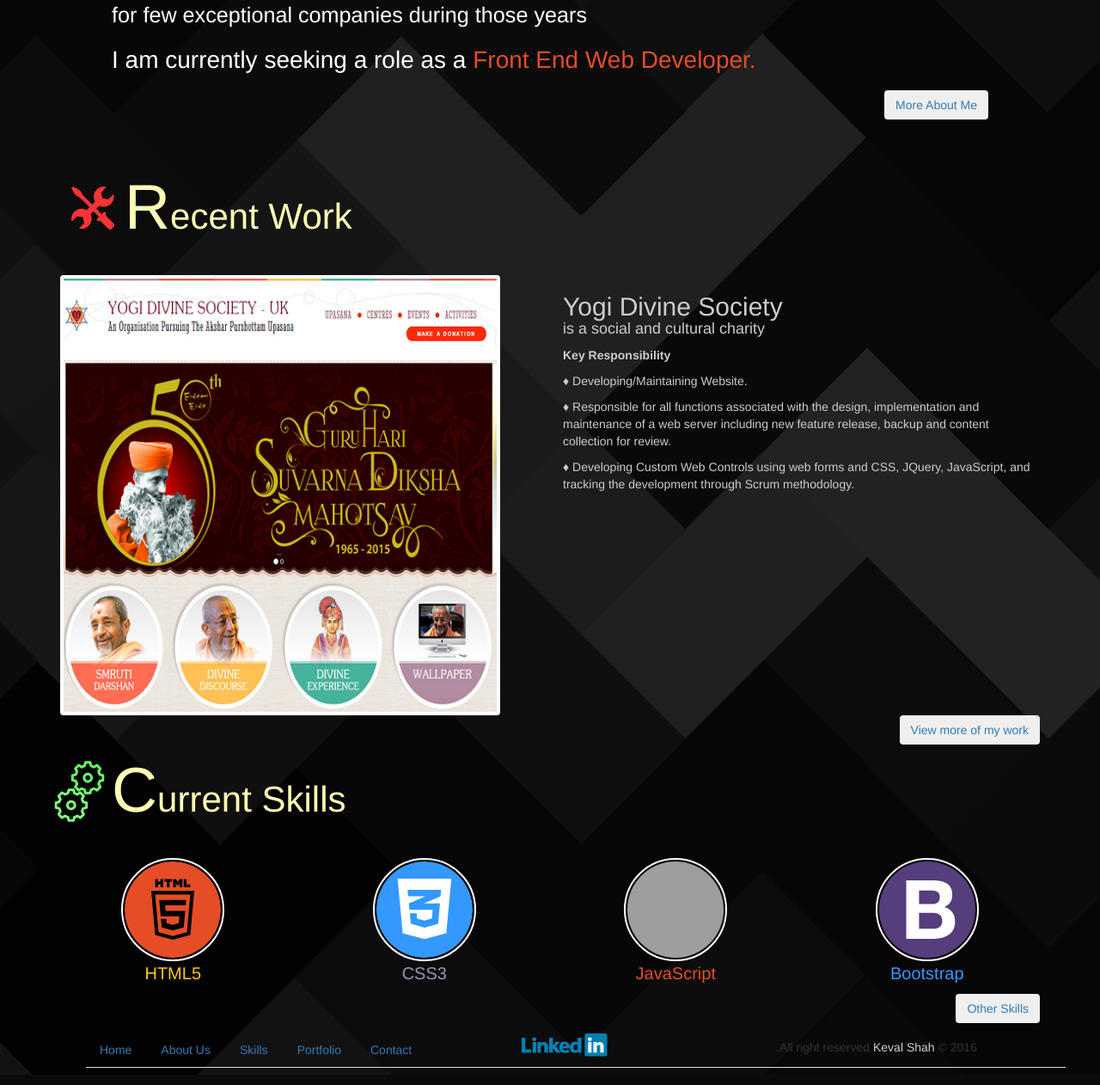
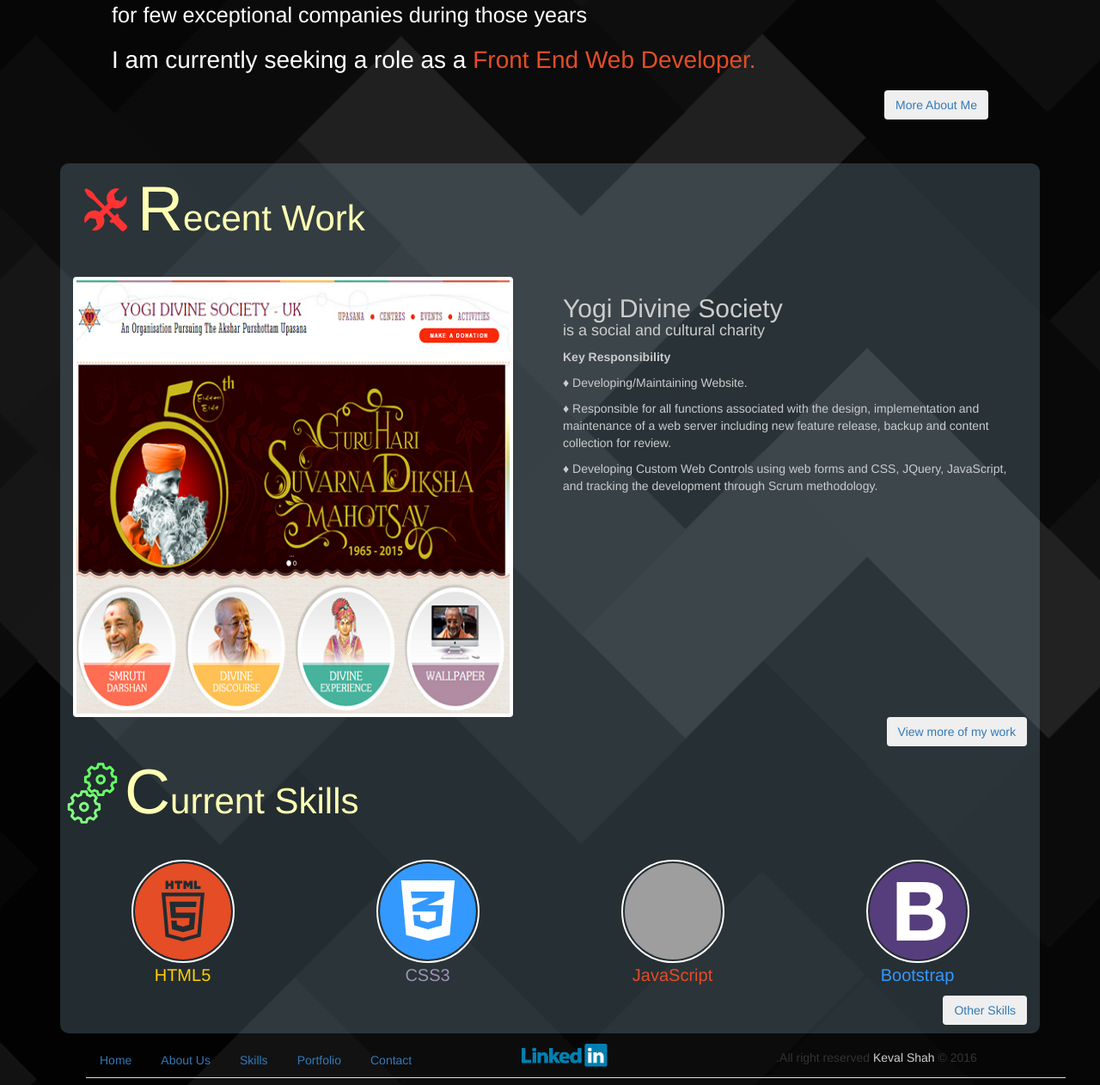
Before and after one commit to kevalvshah/kevalshah.info, a PHP site: page / in a window 1280 px wide. Shown: the part 566-1828 px from the top of the page at 86% size. Run offline with PHP 8.4, Linux system fonts and the light colour scheme; some libraries are stand-ins or nearby versions; grey boxes are pictures that could not be loaded.

Commit message:
layout changes

```diff
--- a/css/style.css
+++ b/css/style.css
@@ -70,11 +70,13 @@
 }
 .jumbotron  {
 	color:#fff;
+	padding-bottom: 50px;
 }
 .jumbotron:hover{
 	color: #000;
 	border:none;
 	background-color: #e5f6ff;
+
 }
 
 .container-marketing{
--- a/index.php
+++ b/index.php
@@ -11,7 +11,8 @@
 	</div>
 	<div class="clear"></div>
 
-	<div class="container-marketing">
+	<div class="container-marketing" style="background-image:url(images/index/background.png);border-radius:10px;padding-bottom:10px;">
+		<div class="container-fluid">
 			<div class="header">
 				<img src="images/index/work.svg" width="75px" height="75px" style="margin-bottom:40px;"><span><span style="font-size:1.75em;">R</span>ecent Work</span>
 			</div>
@@ -64,6 +65,7 @@
 				</div>
 			</div>
 		</div>
+	</div>
 
 <?php include "tpl-files/footer.tpl.php";
 ?>
```
Also changed, not shown: images/index/background.png (added). Lines whose indentation alone changed are shown as unchanged.
